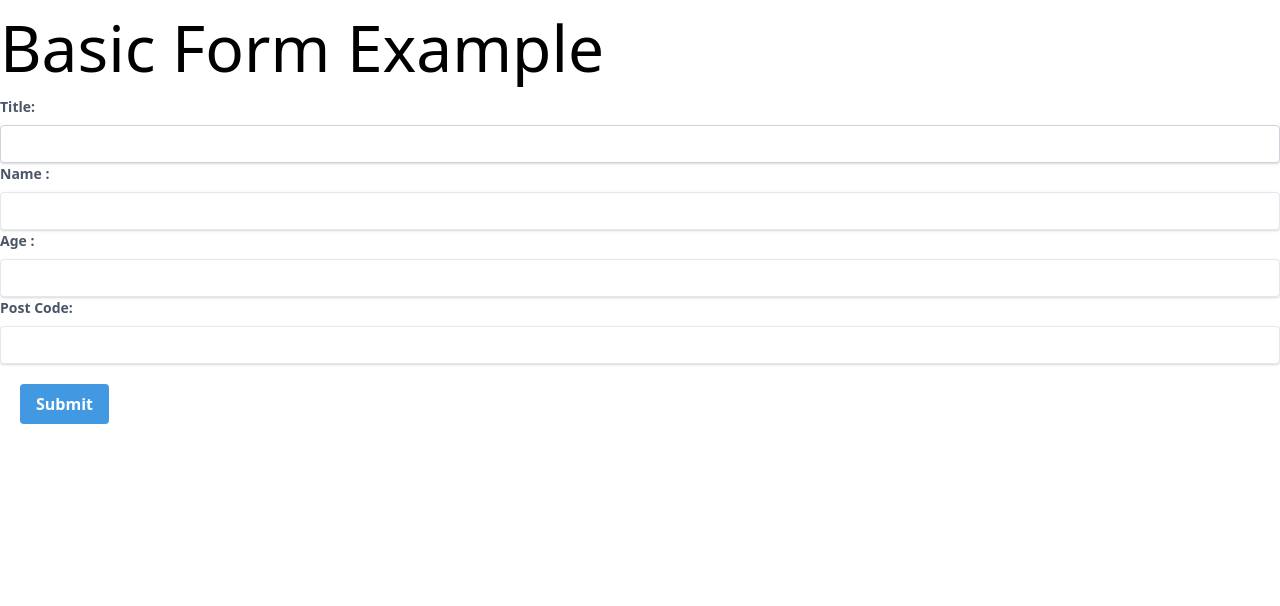
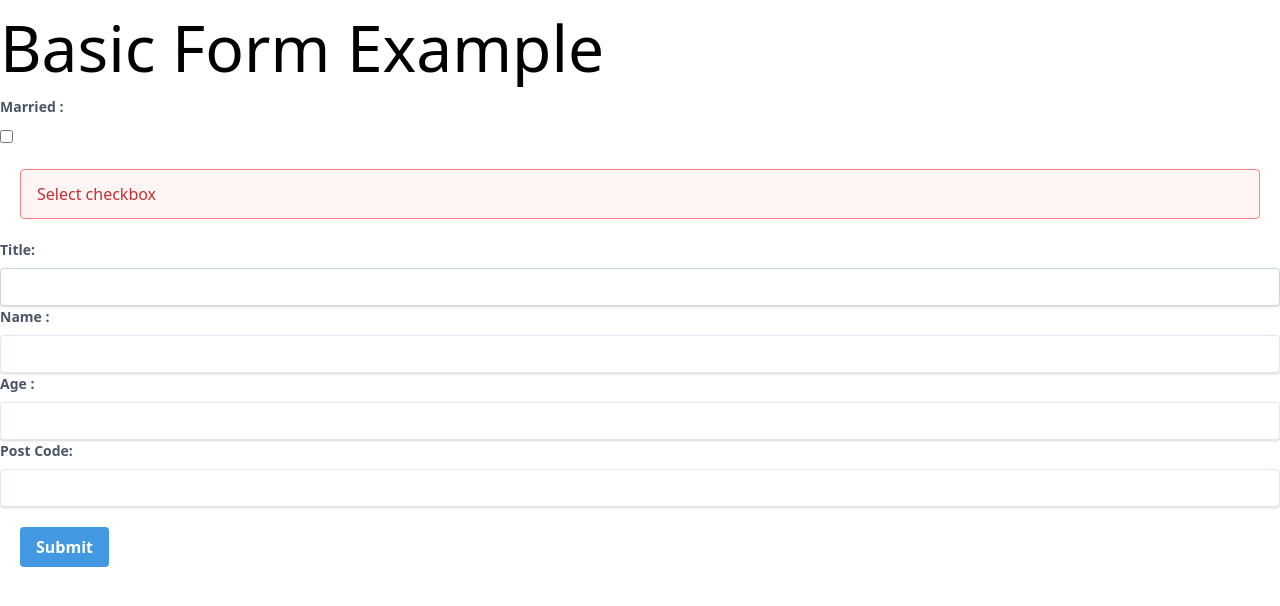
Before and after one commit to kmughal/various-samples, a React (Vite) app in the folder react-typescript-basecomponent/: page / in a window 1280 px wide. Shown: the top 606 px of the page. Built offline with nearby package versions, Linux system fonts and the light colour scheme.

Commit message:
add checkbox and radiobuttons

```diff
--- /dev/null
+++ b/react-typescript-basecomponent/src/components/Checkbox/Checkbox.Props.ts
@@ -0,0 +1,12 @@
+interface NumberBoxProps {
+  label: string;
+  name: string;
+  id: string;
+  changeHandler?: KeyboardEvent;
+  eleRef?: React.MutableRefObject<HTMLInputElement>;
+  valid?: boolean,
+  validationError?: string;
+  value:string
+}
+
+export default NumberBoxProps
--- /dev/null
+++ b/react-typescript-basecomponent/src/components/Checkbox/Checkbox.tsx
@@ -0,0 +1,19 @@
+import * as React from "react"
+import CheckboxProps from "./Checkbox.Props"
+
+const NumberBox: React.FC<{ checkboxProps: CheckboxProps }> = ({
+  children,
+  checkboxProps,
+}) => {
+  return (
+    <div>
+      <label className="block text-gray-700 text-sm font-bold mb-2">{checkboxProps.label}</label>
+      <input type="checkbox" id={checkboxProps.id}
+      name={checkboxProps.name} value={checkboxProps.value}/>
+      {!checkboxProps.valid && <div role="alert" className="m-5 bg-red-100 border border-red-400 text-red-700 px-4 py-3 rounded relative">{checkboxProps.validationError ?? "Select checkbox" } </div>}
+      {children}
+    </div>
+  )
+}
+
+export default NumberBox
--- /dev/null
+++ b/react-typescript-basecomponent/src/components/Checkbox/index.ts
@@ -0,0 +1,4 @@
+import Checkbox from "./Checkbox"
+import CheckboxProps from "./Checkbox.Props"
+
+export { Checkbox, CheckboxProps }
--- a/react-typescript-basecomponent/src/components/Form/Form.tsx
+++ b/react-typescript-basecomponent/src/components/Form/Form.tsx
@@ -2,6 +2,7 @@ import * as React from "react"
 import FormProps from "./Form.Props"
 
 const pubsub = []
+const formFields = []
 
 const flatList = (arr: Array<any>) => {
   return arr.reduce((prev, current) => {
@@ -25,6 +26,7 @@ const Form: React.FC<{ fromProps: FormProps }> = (props) => {
 
     event.preventDefault()
   }
+
   const children = props.children as any
   return (
     <form onSubmit={submitHandler}>
--- /dev/null
+++ b/react-typescript-basecomponent/src/components/RadioButton/RadioButton.Props.ts
@@ -0,0 +1,12 @@
+interface RadioButtonProps {
+  label: string;
+  name: string;
+  id: string;
+  changeHandler?: KeyboardEvent;
+  eleRef?: React.MutableRefObject<HTMLInputElement>;
+  valid?: boolean,
+  validationError?: string;
+  value:string
+}
+
+export default RadioButtonProps
--- /dev/null
+++ b/react-typescript-basecomponent/src/components/RadioButton/RadioButton.tsx
@@ -0,0 +1,19 @@
+import * as React from "react"
+import RadioButtonProps from "./RadioButton.Props"
+
+const RadioButton: React.FC<{ radioButtonProps: RadioButtonProps }> = ({
+  children,
+  radioButtonProps,
+}) => {
+  return (
+    <div>
+      <label className="block text-gray-700 text-sm font-bold mb-2">{radioButtonProps.label}</label>
+      <input type="radio" id={radioButtonProps.id}
+      name={radioButtonProps.name} value={radioButtonProps.value}/>
+      {!radioButtonProps.valid && <div role="alert" className="m-5 bg-red-100 border border-red-400 text-red-700 px-4 py-3 rounded relative">{radioButtonProps.validationError ?? "Select radiobutton" } </div>}
+      {children}
+    </div>
+  )
+}
+
+export default RadioButton
--- /dev/null
+++ b/react-typescript-basecomponent/src/components/RadioButton/index.ts
@@ -0,0 +1,4 @@
+import RadioButton from "./RadioButton"
+import RadioButtonProps from "./RadioButton.Props"
+
+export { RadioButton, RadioButtonProps }
--- a/react-typescript-basecomponent/src/index.tsx
+++ b/react-typescript-basecomponent/src/index.tsx
@@ -19,6 +19,7 @@ import { PostCode, PostCodeProps } from "./components/Recepies/PostCode"
 import { NumberBox, NumberBoxProps } from "./components/NumberBox"
 
 import { Title, TitleProps } from "./components/Recepies/Title"
+import { Checkbox, CheckboxProps } from "./components/Checkbox"
 
 const fromProps: FormProps = {
   submitHandler: () => {
@@ -56,11 +57,19 @@ const postCodeProps: PostCodeProps = {
 
 const titleProps: TitleProps = { label: "Title:", id: "title", name: "title" }
 
+const checkboxProps: CheckboxProps = {
+  id: "married",
+  name: "married",
+  value: "Married",
+  label: "Married :",
+}
+
 const App = () => {
   return (
     <section className="container mx-auto">
       <h1 className="text-6xl">Basic Form Example</h1>
       <Form fromProps={fromProps}>
+        <Checkbox checkboxProps={checkboxProps} />
         <Title titleProps={titleProps} />
         <NullValidator nullValidatorProps={nullValidatorProps}>
           <TextBox textBoxProps={textBoxProps} />
@@ -71,7 +80,9 @@ const App = () => {
         </RangeValidator>
         <PostCode postCodeProps={postCodeProps} />
         <div>
-          <button className="m-5 bg-blue-500 hover:bg-blue-700 text-white font-bold py-2 px-4 rounded">Submit</button>
+          <button className="m-5 bg-blue-500 hover:bg-blue-700 text-white font-bold py-2 px-4 rounded">
+            Submit
+          </button>
         </div>
       </Form>
     </section>
```
